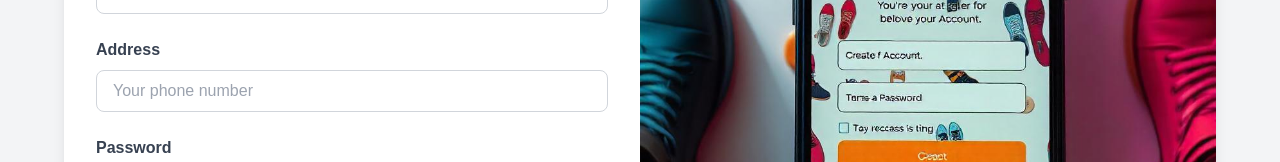
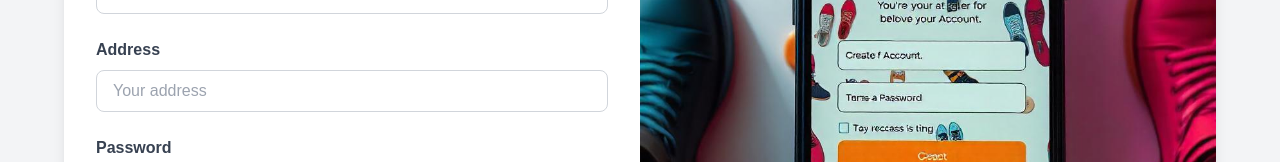
Before and after one commit to TaiwoSoftware/footfind, a React (Vite) app: page /newUser in a window 1280 px wide. Shown: the part 559-721 px from the top of the page. Built offline with nearby package versions, Linux system fonts and the light colour scheme; a web font is replaced by a local one.

Commit message:
fixed placeholder

```diff
--- a/src/components/Auth/NewAccount.tsx
+++ b/src/components/Auth/NewAccount.tsx
@@ -165,7 +165,7 @@ export const NewAccount: React.FC = () => {
                   value={address}
                   onChange={handleAddress}
                   id="phoneNumber"
-                  placeholder="Your phone number"
+                  placeholder="Your address"
                   className="w-full border border-gray-300 rounded-lg px-4 py-2"
                 />
               </div>
```
Also changed, not shown: 1 other file (tests, documents, lock files or other folders).
